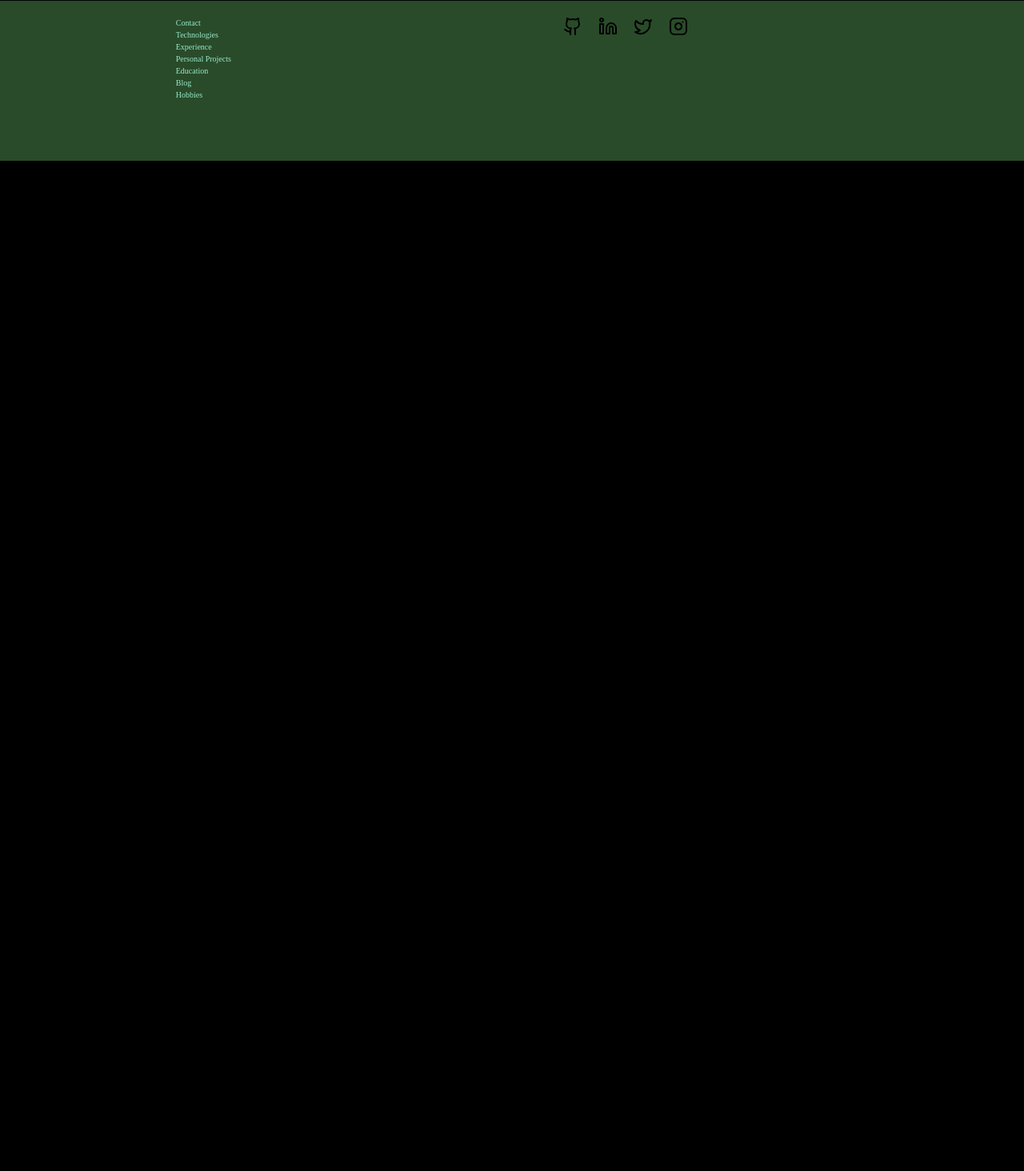
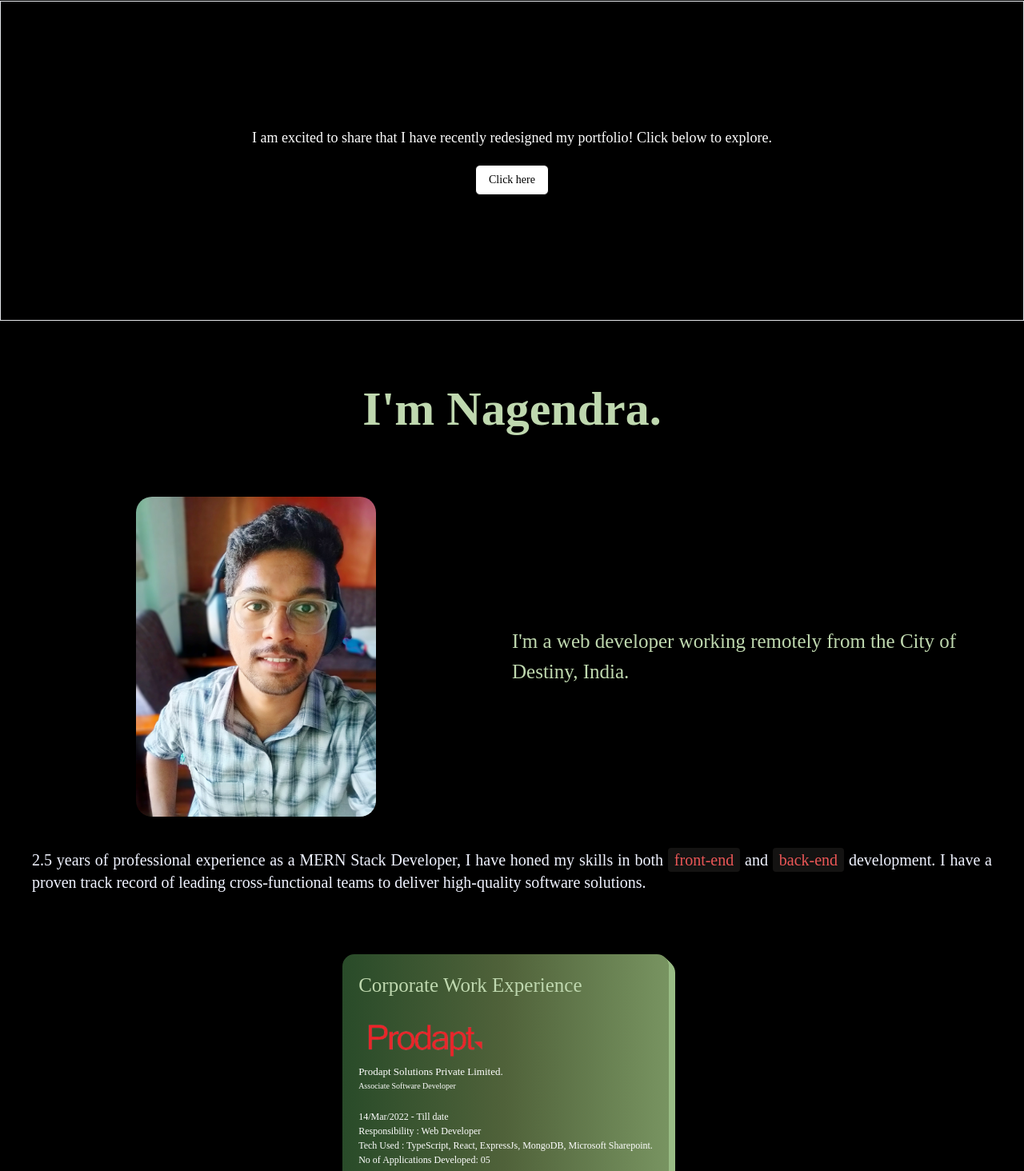
Before and after one commit to nagendrayakkaladevara/Portfolio_React_Frontend, a React (Create React App) app: page /about in a window 1280 px wide. Shown: the part 80-1544 px from the top of the page at 80% size. Before the commit the page ends 800 px from the top, so only its background shows below. Built offline with nearby package versions, Linux system fonts and the light colour scheme; no server answers; a web font is replaced by a local one.

Commit message:
corrections

```diff
--- a/src/App.js
+++ b/src/App.js
@@ -63,6 +63,7 @@ function App() {
               <Route path="/psdtohtml" element={<Psdtohtml />} />
               <Route path="/project/:projectName" element={<Project />} />
               <Route path="/blog/:blogId" element={<BlogPost />} />
+              <Route path="*" element={<About />} />
             </Routes>
             <Footer />
           </div>
--- a/src/pages/about/about.js
+++ b/src/pages/about/about.js
@@ -251,6 +251,14 @@ const About = () => {
 
     return (
         <>
+            <div className="h-[400px] w-full p-10 text-white flex justify-center flex-col gap-5 items-center border text-lg">
+                <p>I am excited to share that I have recently redesigned my portfolio! Click below to explore.</p>
+                <a href="https://newnagendra.netlify.app/" target="_blank">
+                    <button className="px-4 py-2 rounded-md border border-black bg-white text-black text-sm hover:shadow-[4px_4px_0px_0px_rgba(0,0,0)] transition duration-200">
+                        Click here
+                    </button>
+                </a>
+            </div>
             <p className='text-3xl font-bold sm:text-6xl flex justify-center m-10 p-10 ' style={{ color: "#BFD8AF" }}>I&apos;m Nagendra.</p>
             <div className='flex justify-around'>
                 <div className='flex justify-around flex-row' style={{ width: "50%" }}>
@@ -262,17 +270,17 @@ const About = () => {
                 </div>
 
             </div>
-            <div className='introsectioncustom m-10 text-justify '>
-            <p className="m-10 text-xs sm:text-xl  justify-center items-center gap-1 flex-wrap text-justify" style={{ color: "#F0F3FF" }}>{IntroMessage}</p>
+            <div className='introsectioncustom text-justify '>
+                <p className="m-10 text-xs sm:text-xl  justify-center items-center gap-1 flex-wrap text-justify" style={{ color: "#F0F3FF" }}>{IntroMessage}</p>
 
                 {/* <p>I have an insatiable curiosity that drives me to constantly seek knowledge and growth. Whether it&apos;s staying ahead of industry trends, mastering new technologies, or exploring innovative solutions, what makes coding truly special is its power to bring ideas to life. It&apos;s a creative outlet where innovation knows no bounds. It&apos;s where I get to turn imagination into reality.</p> */}
                 <br />
                 {/* <p>Over the past two years, I have immersed myself in the web development industry, eagerly embracing new technologies and methodologies. I pride myself on being the kind of person who upholds loyalty and honesty, values that contribute to fostering a healthy and positive environment within the organization.</p> */}
             </div>
 
-            <div className='flex justify-evenly flex-wrap '>
+            <div className='flex justify-evenly flex-wrap' >
                 <section id="section-about">
-                    <div className='m-5 p-5 workexperiencesection shadow-pop-brConstent' style={{ background: "#2d483f", borderRadius: "15px" }}>
+                    <div className='m-5 p-5 workexperiencesection shadow-pop-brConstent' style={{ background: "linear-gradient(90deg,#294b29,#50623a,#789461)", borderRadius: "15px" }}>
                         <p className='workexprenceheading'>Corporate Work Experience</p>
                         <div className=' items-center'>
                             <img src={ProdaptLogo} alt='prodapt logo' className='m-2 companylogo' />
--- a/src/pages/blog/blog.js
+++ b/src/pages/blog/blog.js
@@ -16,7 +16,12 @@ const Blog = () => {
             try {
                 setLoading(true);
                 const fetchedData = await getBlogCatlog();
-                setData(fetchedData);
+
+                const currentDate = new Date();
+
+                const filteredData = fetchedData.filter(item => new Date(item.date) <= currentDate);
+
+                setData(filteredData);
             } catch (error) {
                 setError('Error fetching data');
             } finally {
@@ -31,8 +36,8 @@ const Blog = () => {
         <>
             <div>
                 <p className='text-3xl font-bold sm:text-6xl flex justify-center m-10 p-10 focus-in-expand ' style={{ color: "#BFD8AF" }}>Welcome.</p>
-               <p className='flex justify-center'style={{ color: "#BFD8AF", padding:"10px" }}>I share blog posts to help fellow developers, and I’ll be updating it every weekend.</p>
-               {loading ? (<>
+                <p className='flex justify-center' style={{ color: "#BFD8AF", padding: "10px" }}>I share blog posts to help fellow developers, and I’ll be updating it every weekend.</p>
+                {loading ? (<>
                     <div style={{ display: 'flex', justifyContent: 'center', height: "500px", alignItems: "center" }}>
                         <span className="loader"></span>
                     </div>
```
Also changed, not shown: 1 other file (tests, documents, lock files or other folders).
